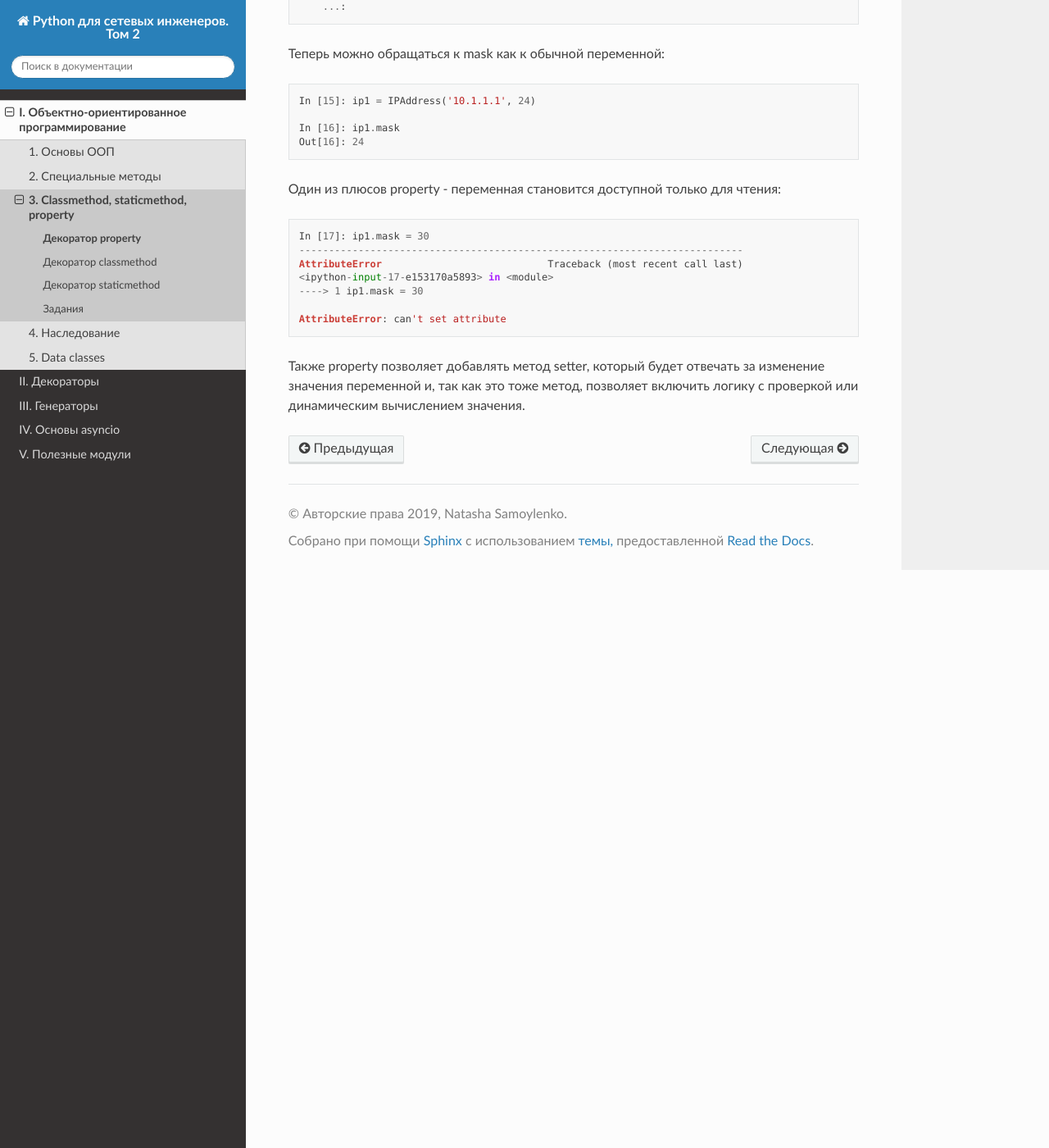
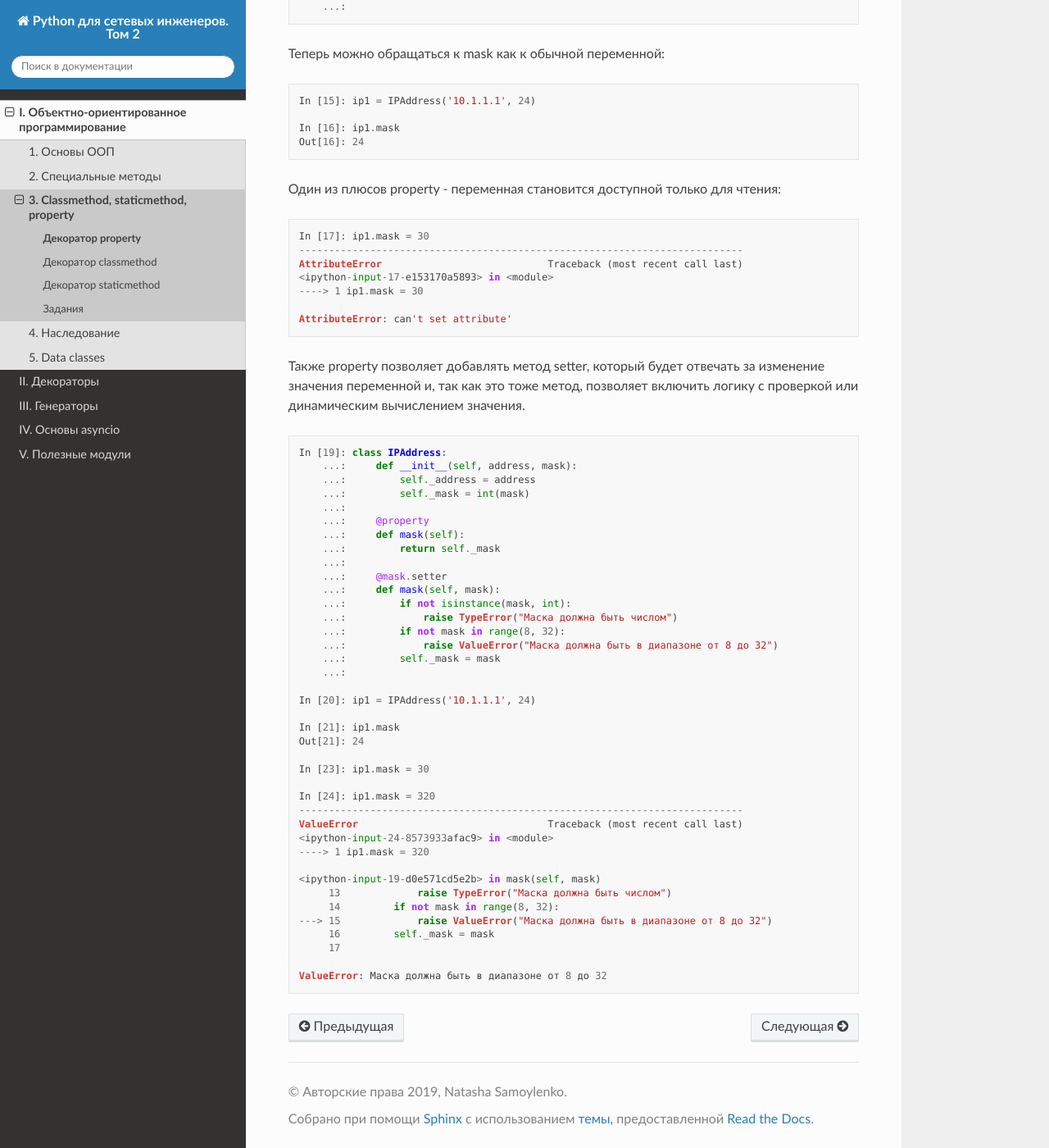
Before and after one commit to natenka/advpyneng-book, a Sphinx documentation site: the page built from docs/source/book/03_oop_method_decorators/property.rst, in a window 1280 px wide and 1400 px high, scrolled down 1420 px. Shown: the whole window at 82% size. Built offline with Sphinx 7.4.7 and the Read the Docs theme 2.0.0, drawn with Linux system fonts in a browser that asks for light colours; pages that are not in the unit, such as notebooks, are missing from menus.

Commit message:
chapter 3 intro

```diff
--- a/docs/source/book/03_oop_method_decorators/property.rst
+++ b/docs/source/book/03_oop_method_decorators/property.rst
@@ -92,8 +92,50 @@ Property как правило, используется как декорато
     <ipython-input-17-e153170a5893> in <module>
     ----> 1 ip1.mask = 30
 
-    AttributeError: can't set attribute
+    AttributeError: can't set attribute'
 
 Также property позволяет добавлять метод setter, который будет отвечать
 за изменение значения переменной и, так как это тоже метод, позволяет
 включить логику с проверкой или динамическим вычислением значения.
+
+.. code:: python
+
+    In [19]: class IPAddress:
+        ...:     def __init__(self, address, mask):
+        ...:         self._address = address
+        ...:         self._mask = int(mask)
+        ...:
+        ...:     @property
+        ...:     def mask(self):
+        ...:         return self._mask
+        ...:
+        ...:     @mask.setter
+        ...:     def mask(self, mask):
+        ...:         if not isinstance(mask, int):
+        ...:             raise TypeError("Маска должна быть числом")
+        ...:         if not mask in range(8, 32):
+        ...:             raise ValueError("Маска должна быть в диапазоне от 8 до 32")
+        ...:         self._mask = mask
+        ...:
+
+    In [20]: ip1 = IPAddress('10.1.1.1', 24)
+
+    In [21]: ip1.mask
+    Out[21]: 24
+
+    In [23]: ip1.mask = 30
+
+    In [24]: ip1.mask = 320
+    ---------------------------------------------------------------------------
+    ValueError                                Traceback (most recent call last)
+    <ipython-input-24-8573933afac9> in <module>
+    ----> 1 ip1.mask = 320
+
+    <ipython-input-19-d0e571cd5e2b> in mask(self, mask)
+         13             raise TypeError("Маска должна быть числом")
+         14         if not mask in range(8, 32):
+    ---> 15             raise ValueError("Маска должна быть в диапазоне от 8 до 32")
+         16         self._mask = mask
+         17
+
+    ValueError: Маска должна быть в диапазоне от 8 до 32
```
Also changed, not shown: docs/source/book/03_oop_method_decorators/classmethod.rst (+16 -0 lines).
